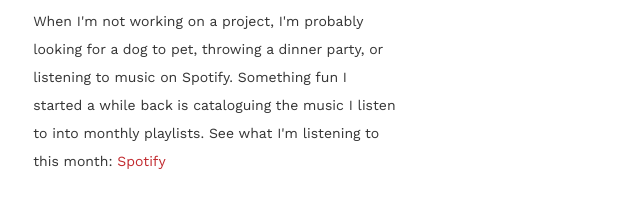
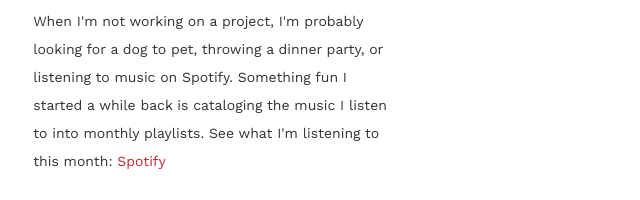
Before and after one commit to Ethspy/Ethspy.github.io, a plain HTML site: page about.html in a window 1280 px wide. Shown: the part 1910-2110 px from the top of the page, 226-866 px from the left. Drawn offline with nearby package versions, Linux system fonts and the light colour scheme.

Commit message:
Became American

```diff
--- a/about.html
+++ b/about.html
@@ -74,7 +74,7 @@
               I'm really passionate about human interactions and how individuals relate to each other. I always look for the tiny details of how we communicate ourselves and our identity to the outside world.  Design became my way of exploring those interactions and I enjoy helping facilitate them through my work.
             </p>
             <p>
-              When I'm not working on a project, I'm probably looking for a dog to pet, throwing a dinner party, or listening to music on Spotify. Something fun I started a while back is cataloguing the music I listen to into monthly playlists. See what I'm listening
+              When I'm not working on a project, I'm probably looking for a dog to pet, throwing a dinner party, or listening to music on Spotify. Something fun I started a while back is cataloging the music I listen to into monthly playlists. See what I'm listening
               to this month: <a class="link" href="https://open.spotify.com/user/1260622070" data-link-type="external" target="_blank" data-link-value="https://open.spotify.com/user/1260622070">Spotify</a>
             </p>
 
```
